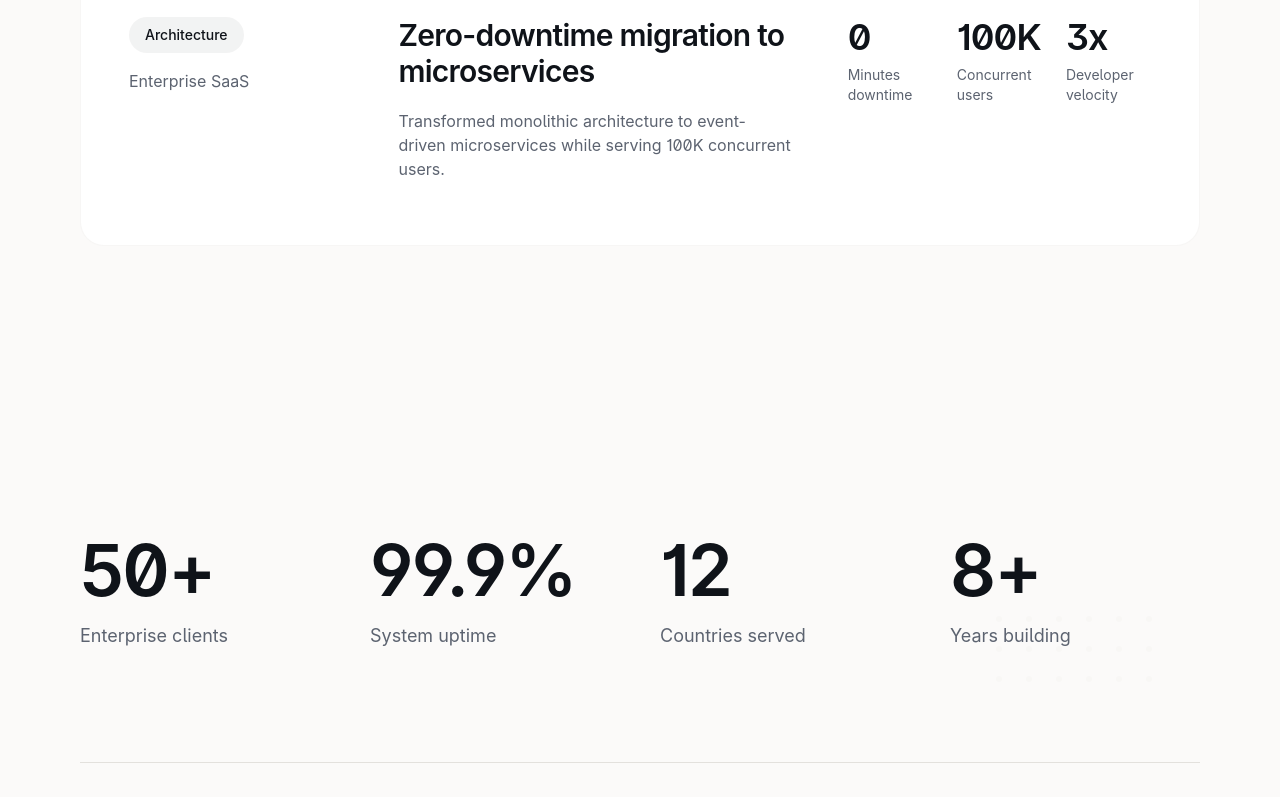
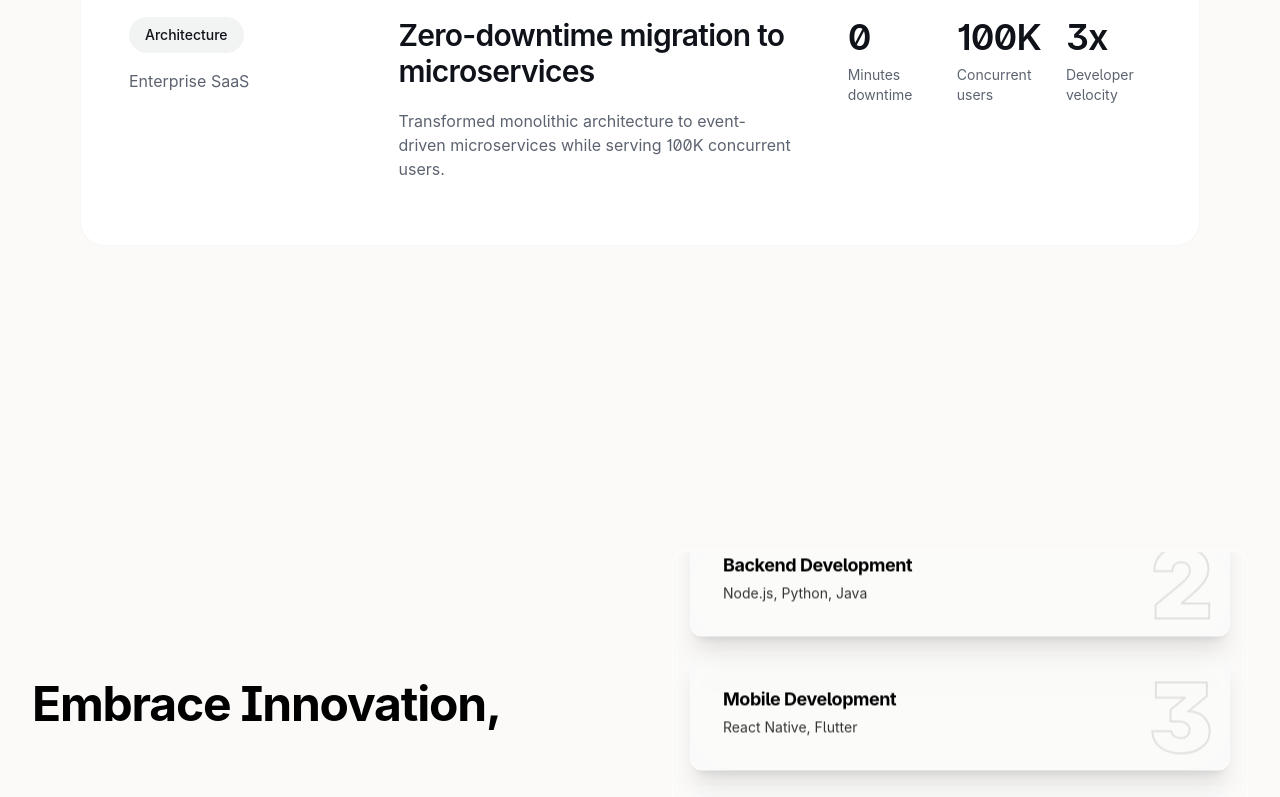
Before and after one commit to saadsrabon/dashurv5, a React (Vite) app: page / in a window 1280 px wide. Shown: the part 3870-4667 px from the top of the page. Built offline with nearby package versions, Linux system fonts and the light colour scheme; the HTML template or start-up script is replaced by a standard one.

Commit message:
added service section to the new website

```diff
--- a/package.json
+++ b/package.json
@@ -50,6 +50,7 @@
     "framer-motion": "^12.26.2",
     "input-otp": "^1.4.2",
     "lucide-react": "^0.462.0",
+    "motion": "^12.26.2",
     "next-themes": "^0.3.0",
     "react": "^18.3.1",
     "react-day-picker": "^8.10.1",
--- a/src/pages/Home.tsx
+++ b/src/pages/Home.tsx
@@ -1,116 +1,143 @@
-import { Link } from "react-router-dom";
-import { ArrowRight, ArrowUpRight, Palette, Smartphone, Globe, TrendingUp, Search, Layout as LayoutIcon } from "lucide-react";
-import { Button } from "@/components/ui/button";
-import { Layout } from "@/components/layout/Layout";
-import { ScrollReveal } from "@/components/ScrollReveal";
-import { PageTransition } from "@/components/PageTransition";
-import { AbstractArt } from "@/components/AbstractArt";
+import { Link } from 'react-router-dom';
+import {
+  ArrowRight,
+  ArrowUpRight,
+  Palette,
+  Smartphone,
+  Globe,
+  TrendingUp,
+  Search,
+  Layout as LayoutIcon,
+} from 'lucide-react';
+import { Button } from '@/components/ui/button';
+import { Layout } from '@/components/layout/Layout';
+import { ScrollReveal } from '@/components/ScrollReveal';
+import { PageTransition } from '@/components/PageTransition';
+import { AbstractArt } from '@/components/AbstractArt';
+import { useRef, useState } from 'react';
+import { motion, useInView } from 'framer-motion';
 
 const services = [
   {
     icon: Palette,
-    title: "Graphic Design",
-    description: "Elevate your brand with our creative graphic design service. We transform ideas into captivating visuals that leave a lasting impression.",
+    title: 'Graphic Design',
+    description:
+      'Elevate your brand with our creative graphic design service. We transform ideas into captivating visuals that leave a lasting impression.',
   },
   {
     icon: LayoutIcon,
-    title: "UI/UX Design",
-    description: "Unlock the power of exceptional user experiences with our UI/UX design service. We ensure your product stands out and delights users.",
+    title: 'UI/UX Design',
+    description:
+      'Unlock the power of exceptional user experiences with our UI/UX design service. We ensure your product stands out and delights users.',
   },
   {
     icon: Smartphone,
-    title: "App Development",
-    description: "Transform your ideas into exceptional mobile experiences with our cutting-edge app development services.",
+    title: 'App Development',
+    description:
+      'Transform your ideas into exceptional mobile experiences with our cutting-edge app development services.',
   },
   {
     icon: Globe,
-    title: "Web Development",
-    description: "Revolutionize your online presence with our web development services. Our skilled team creates websites that captivate users.",
+    title: 'Web Development',
+    description:
+      'Revolutionize your online presence with our web development services. Our skilled team creates websites that captivate users.',
   },
   {
     icon: TrendingUp,
-    title: "Digital Marketing",
-    description: "Elevate your brand's online visibility and reach new heights with our comprehensive digital marketing services.",
+    title: 'Digital Marketing',
+    description:
+      "Elevate your brand's online visibility and reach new heights with our comprehensive digital marketing services.",
   },
   {
     icon: Search,
-    title: "SEO",
-    description: "Boost your online presence and climb search engine rankings with our SEO expertise. Our tailored strategies focus on traffic.",
+    title: 'SEO',
+    description:
+      'Boost your online presence and climb search engine rankings with our SEO expertise. Our tailored strategies focus on traffic.',
   },
 ];
 
 const caseStudies = [
   {
-    client: "Global Fintech",
-    title: "Reduced transaction processing time by 94%",
-    description: "Rebuilt core payment infrastructure to handle 50M+ daily transactions with sub-100ms latency.",
+    client: 'Global Fintech',
+    title: 'Reduced transaction processing time by 94%',
+    description:
+      'Rebuilt core payment infrastructure to handle 50M+ daily transactions with sub-100ms latency.',
     metrics: [
-      { value: "94%", label: "Faster processing" },
-      { value: "50M+", label: "Daily transactions" },
-      { value: "99.99%", label: "Uptime achieved" },
+      { value: '94%', label: 'Faster processing' },
+      { value: '50M+', label: 'Daily transactions' },
+      { value: '99.99%', label: 'Uptime achieved' },
     ],
-    category: "Infrastructure",
-    image: "/placeholder.svg",
+    category: 'Infrastructure',
+    image: '/placeholder.svg',
   },
   {
-    client: "Healthcare Platform",
-    title: "AI-powered diagnostics at scale",
-    description: "Developed machine learning pipeline that analyzes medical imaging with 97% accuracy, deployed across 200+ hospitals.",
+    client: 'Healthcare Platform',
+    title: 'AI-powered diagnostics at scale',
+    description:
+      'Developed machine learning pipeline that analyzes medical imaging with 97% accuracy, deployed across 200+ hospitals.',
     metrics: [
-      { value: "97%", label: "Diagnostic accuracy" },
-      { value: "200+", label: "Hospitals deployed" },
-      { value: "2M+", label: "Patients served" },
+      { value: '97%', label: 'Diagnostic accuracy' },
+      { value: '200+', label: 'Hospitals deployed' },
+      { value: '2M+', label: 'Patients served' },
     ],
-    category: "AI & ML",
-    image: "/placeholder.svg",
+    category: 'AI & ML',
+    image: '/placeholder.svg',
   },
   {
-    client: "Enterprise SaaS",
-    title: "Zero-downtime migration to microservices",
-    description: "Transformed monolithic architecture to event-driven microservices while serving 100K concurrent users.",
+    client: 'Enterprise SaaS',
+    title: 'Zero-downtime migration to microservices',
+    description:
+      'Transformed monolithic architecture to event-driven microservices while serving 100K concurrent users.',
     metrics: [
-      { value: "0", label: "Minutes downtime" },
-      { value: "100K", label: "Concurrent users" },
-      { value: "3x", label: "Developer velocity" },
+      { value: '0', label: 'Minutes downtime' },
+      { value: '100K', label: 'Concurrent users' },
+      { value: '3x', label: 'Developer velocity' },
     ],
-    category: "Architecture",
-    image: "/placeholder.svg",
+    category: 'Architecture',
+    image: '/placeholder.svg',
   },
 ];
 
 const techStack = [
-  { name: "React", category: "Frontend" },
-  { name: "Next.js", category: "Frontend" },
-  { name: "TypeScript", category: "Language" },
-  { name: "Python", category: "Backend" },
-  { name: "Node.js", category: "Backend" },
-  { name: "PostgreSQL", category: "Database" },
-  { name: "MongoDB", category: "Database" },
-  { name: "AWS", category: "Cloud" },
-  { name: "GCP", category: "Cloud" },
-  { name: "Docker", category: "DevOps" },
-  { name: "Kubernetes", category: "DevOps" },
-  { name: "TensorFlow", category: "AI/ML" },
-  { name: "PyTorch", category: "AI/ML" },
-  { name: "OpenAI", category: "AI/ML" },
-  { name: "Redis", category: "Cache" },
-  { name: "GraphQL", category: "API" },
+  { name: 'React', category: 'Frontend' },
+  { name: 'Next.js', category: 'Frontend' },
+  { name: 'TypeScript', category: 'Language' },
+  { name: 'Python', category: 'Backend' },
+  { name: 'Node.js', category: 'Backend' },
+  { name: 'PostgreSQL', category: 'Database' },
+  { name: 'MongoDB', category: 'Database' },
+  { name: 'AWS', category: 'Cloud' },
+  { name: 'GCP', category: 'Cloud' },
+  { name: 'Docker', category: 'DevOps' },
+  { name: 'Kubernetes', category: 'DevOps' },
+  { name: 'TensorFlow', category: 'AI/ML' },
+  { name: 'PyTorch', category: 'AI/ML' },
+  { name: 'OpenAI', category: 'AI/ML' },
+  { name: 'Redis', category: 'Cache' },
+  { name: 'GraphQL', category: 'API' },
 ];
 
 const metrics = [
-  { value: "50+", label: "Enterprise clients" },
-  { value: "99.9%", label: "System uptime" },
-  { value: "12", label: "Countries served" },
-  { value: "8+", label: "Years building" },
+  { value: '50+', label: 'Enterprise clients' },
+  { value: '99.9%', label: 'System uptime' },
+  { value: '12', label: 'Countries served' },
+  { value: '3+', label: 'Years building' },
 ];
 
 const principles = [
-  "We write code that outlives projects.",
-  "Simplicity is the ultimate sophistication.",
-  "Every system should explain itself.",
+  'We write code that outlives projects.',
+  'Simplicity is the ultimate sophistication.',
+  'Every system should explain itself.',
 ];
 
 export default function Home() {
+  const [isDragging, setIsDragging] = useState(false);
+  const [dragStart, setDragStart] = useState(0);
+  const [scrollOffset, setScrollOffset] = useState(0);
+
+  const scrollContainerRef = useRef(null);
+  const techRef = useRef(null);
+  const techInView = useInView(techRef, { once: true });
   return (
     <PageTransition>
       <Layout>
@@ -131,7 +158,8 @@ export default function Home() {
               </ScrollReveal>
               <ScrollReveal delay={200}>
                 <p className="mt-12 text-body-lg max-w-2xl">
-                  We partner with ambitious teams to build software that performs, endures, and evolves. From AI-powered platforms to mission-critical infrastructure.
+                  We partner with ambitious teams to build software that performs, endures, and
+                  evolves. From AI-powered platforms to mission-critical infrastructure.
                 </p>
               </ScrollReveal>
               <ScrollReveal delay={300}>
@@ -190,15 +218,13 @@ export default function Home() {
 
         {/* Tech Stack Section */}
         <section className="section-padding-sm bg-secondary/30 relative overflow-hidden">
-          <AbstractArt variant="grid" className="left-0 top-10 opacity-30" />
+          <AbstractArt variant="grid" className="left-0 top-10 opacity-100" />
 
           <div className="container-wide relative z-10">
             <ScrollReveal>
               <div className="text-center mb-16">
                 <p className="text-caption mb-5">Technology</p>
-                <h2 className="text-headline text-foreground">
-                  Built with modern tools
-                </h2>
+                <h2 className="text-headline text-foreground">Built with modern tools</h2>
               </div>
             </ScrollReveal>
 
@@ -207,7 +233,9 @@ export default function Home() {
                 <ScrollReveal key={tech.name} delay={index * 30} direction="none">
                   <div className="tech-card flex items-center gap-3 cursor-default">
                     <span className="text-base font-medium text-foreground">{tech.name}</span>
-                    <span className="text-xs text-muted-foreground bg-muted px-2 py-1 rounded-lg">{tech.category}</span>
+                    <span className="text-xs text-muted-foreground bg-muted px-2 py-1 rounded-lg">
+                      {tech.category}
+                    </span>
                   </div>
                 </ScrollReveal>
               ))}
@@ -224,9 +252,7 @@ export default function Home() {
               <div className="flex items-end justify-between mb-20">
                 <div>
                   <p className="text-caption mb-5">Case Studies</p>
-                  <h2 className="text-headline text-foreground">
-                    Results that speak
-                  </h2>
+                  <h2 className="text-headline text-foreground">Results that speak</h2>
                 </div>
                 <ScrollReveal delay={100}>
                   <Button variant="minimal" asChild className="hidden md:flex">
@@ -268,7 +294,9 @@ export default function Home() {
                         <div className="grid grid-cols-3 gap-6">
                           {study.metrics.map((metric) => (
                             <div key={metric.label}>
-                              <p className="text-3xl lg:text-4xl font-semibold text-foreground tracking-tight">{metric.value}</p>
+                              <p className="text-3xl lg:text-4xl font-semibold text-foreground tracking-tight">
+                                {metric.value}
+                              </p>
                               <p className="text-sm text-muted-foreground mt-2">{metric.label}</p>
                             </div>
                           ))}
@@ -281,7 +309,178 @@ export default function Home() {
             </div>
           </div>
         </section>
+        <section ref={techRef} className="relative py-32  text-black overflow-hidden">
+          <div className="container mx-auto px-6 lg:px-8 relative z-10">
+            <div className="grid grid-cols-1 lg:grid-cols-2 gap-16 items-center">
+              {/* Left Side - Text Content */}
+              <motion.div
+                initial={{ opacity: 0, x: -50 }}
+                animate={techInView ? { opacity: 1, x: 0 } : {}}
+                transition={{ duration: 0.8, ease: 'easeOut' }}
+              >
+                <h2 className="text-4xl md:text-5xl font-bold text-black mb-6">
+                  Embrace Innovation,
+                  <br />
+                  <span className=" text-black clip-text text-transparent">Master Tomorrow</span>
+                </h2>
+                <p className="text-xl text-gray-600 leading-relaxed mb-8">
+                  From cutting-edge development to cloud solutions and AI, our technology expertise
+                  allows us to build solutions that accommodate what's happening in your industry
+                  today - and prepare you for what's next.
+                </p>
+                <motion.button
+                  whileHover={{ scale: 1.05 }}
+                  whileTap={{ scale: 0.95 }}
+                  className="px-8 py-4 bg-white/10 backdrop-blur-sm border border-white/20 text-white font-semibold rounded-full hover:bg-white/20 transition-all duration-300"
+                  // onClick={() => navigate("/capabilties")}
+                >
+                  Explore our technologies →
+                </motion.button>
+              </motion.div>
 
+              {/* Right Side - Looping Cards */}
+              <div
+                ref={scrollContainerRef}
+                className="relative h-[600px] overflow-hidden border-2 border-white/30 rounded-xl bg-white/5 backdrop-blur-sm p-4"
+                onMouseDown={(e) => {
+                  e.preventDefault();
+                  setIsDragging(true);
+                  setDragStart(e.clientY - scrollOffset);
+                }}
+                onMouseMove={(e) => {
+                  if (isDragging) {
+                    e.preventDefault();
+                    const newOffset = e.clientY - dragStart;
+                    setScrollOffset(newOffset);
+                  }
+                }}
+                onMouseUp={() => setIsDragging(false)}
+                onMouseLeave={() => setIsDragging(false)}
+                onTouchStart={(e) => {
+                  e.preventDefault();
+                  setIsDragging(true);
+                  setDragStart(e.touches[0].clientY - scrollOffset);
+                }}
+                onTouchMove={(e) => {
+                  if (isDragging) {
+                    e.preventDefault();
+                    const newOffset = e.touches[0].clientY - dragStart;
+                    setScrollOffset(newOffset);
+                  }
+                }}
+                onTouchEnd={() => setIsDragging(false)}
+                style={{ cursor: isDragging ? 'grabbing' : 'grab', userSelect: 'none' }}
+              >
+                <div className="absolute top-0 left-0 right-0 h-20 bg-gradient-to-b from-white-900 via-gray-900/80 to-transparent z-10 pointer-events-none" />
+                <div className="absolute bottom-0 left-0 right-0 h-20 bg-gradient-to-t from-white-900 via-gray-900/80 to-transparent z-10 pointer-events-none" />
+
+                <div
+                  className="animate-scroll-up group"
+                  style={{
+                    transform: `translateY(${scrollOffset}px)`,
+                    animationPlayState: isDragging ? 'paused' : 'running',
+                  }}
+                >
+                  {[
+                    { title: 'Frontend Development', desc: 'React, Vue.js, Angular' },
+                    { title: 'Backend Development', desc: 'Node.js, Python, Java' },
+                    { title: 'Mobile Development', desc: 'React Native, Flutter' },
+                    { title: 'Cloud Solutions', desc: 'AWS, Azure, Google Cloud' },
+                    { title: 'AI & Machine Learning', desc: 'TensorFlow, PyTorch' },
+                    { title: 'DevOps', desc: 'Docker, Kubernetes' },
+                  ].map((tech, index) => (
+                    <motion.div
+                      key={index}
+                      className="relative p-8 rounded-xl text-black mb-4 backdrop-blur-xl bg-white/10 border border-white/20 shadow-xl overflow-hidden group/card"
+                    >
+                      {/* Watermark number - stroke type */}
+                      <div className="absolute top-4 right-4 text-black/50 group-hover/card:text-black/15 transition-colors duration-300">
+                        <span
+                          className="text-8xl font-black"
+                          style={
+                            {
+                              WebkitTextStroke: '2px rgba(0, 0, 0, 0.1)',
+                              WebkitTextFillColor: 'transparent',
+                            } as React.CSSProperties
+                          }
+                        >
+                          {index + 1}
+                        </span>
+                      </div>
+
+                      {/* Bluish light hover effect - individual card */}
+                      <div className="absolute inset-0 bg-gradient-to-br from-blue-500/0 via-blue-400/0 to-blue-600/0 group-hover/card:from-blue-500/20 group-hover/card:via-blue-400/30 group-hover/card:to-blue-600/20 transition-all duration-300 rounded-xl" />
+                      <div className="absolute inset-0 opacity-0 group-hover/card:opacity-100 transition-opacity duration-300">
+                        <div className="absolute inset-0 rounded-xl shadow-[0_0_20px_rgba(59,130,246,0.5)] group-hover/card:shadow-[0_0_30px_rgba(59,130,246,0.8)]" />
+                      </div>
+
+                      <div className="relative z-10">
+                        <h3 className="text-lg font-bold mb-1">{tech.title}</h3>
+                        <p className="text-black/80 text-sm">{tech.desc}</p>
+                      </div>
+                    </motion.div>
+                  ))}
+                  {/* Duplicate for seamless loop */}
+                  {[
+                    { title: 'Frontend Development', desc: 'React, Vue.js, Angular' },
+                    { title: 'Backend Development', desc: 'Node.js, Python, Java' },
+                    { title: 'Mobile Development', desc: 'React Native, Flutter' },
+                    { title: 'Cloud Solutions', desc: 'AWS, Azure, Google Cloud' },
+                    { title: 'AI & Machine Learning', desc: 'TensorFlow, PyTorch' },
+                    { title: 'DevOps', desc: 'Docker, Kubernetes' },
+                  ].map((tech, index) => (
+                    <motion.div
+                      key={`duplicate-${index}`}
+                      className="relative p-8 rounded-xl text-black mb-4 backdrop-blur-xl bg-white/10 border border-white/20 shadow-xl overflow-hidden group/card"
+                    >
+                      {/* Watermark number - stroke type */}
+                      <div className="absolute top-4 right-4 text-black/10 group-hover/card:text-white/15 transition-colors duration-300">
+                        <span
+                          className="text-8xl font-black"
+                          style={ {
+                              WebkitTextStroke: '2px rgba(0, 0, 0, 0.1)',
+                              WebkitTextFillColor: 'transparent',
+                            } as React.CSSProperties}
+                        >
+                          {index + 1}
+                        </span>
+                      </div>
+
+                      {/* Bluish light hover effect - individual card */}
+                      <div className="absolute inset-0 bg-gradient-to-br from-blue-500/0 via-blue-400/0 to-blue-600/0 group-hover/card:from-blue-500/20 group-hover/card:via-blue-400/30 group-hover/card:to-blue-600/20 transition-all duration-300 rounded-xl" />
+                      <div className="absolute inset-0 opacity-0 group-hover/card:opacity-100 transition-opacity duration-300">
+                        <div className="absolute inset-0 rounded-xl shadow-[0_0_20px_rgba(59,130,246,0.5)] group-hover/card:shadow-[0_0_30px_rgba(59,130,246,0.8)]" />
+                      </div>
+
+                      <div className="relative z-10">
+                        <h3 className="text-lg font-bold mb-1">{tech.title}</h3>
+                        <p className="text-black/80 text-sm">{tech.desc}</p>
+                      </div>
+                    </motion.div>
+                  ))}
+                </div>
+              </div>
+            </div>
+          </div>
+
+          {/* Custom CSS for scrolling animation */}
+          <style>{`
+          @keyframes scroll-up {
+            0% {
+              transform: translateY(0);
+            }
+            100% {
+              transform: translateY(-50%);
+            }
+          }
+          .animate-scroll-up {
+            animation: scroll-up 30s linear infinite;
+          }
+          .group:hover .animate-scroll-up {
+            animation-play-state: paused;
+          }
+        `}</style>
+        </section>
         {/* Metrics Section */}
         <section className="section-padding-sm relative">
           <AbstractArt variant="dots" className="right-32 bottom-20 opacity-30" />
@@ -291,7 +490,9 @@ export default function Home() {
               {metrics.map((metric, index) => (
                 <ScrollReveal key={metric.label} delay={index * 100}>
                   <div className="text-center lg:text-left">
-                    <p className="text-6xl md:text-7xl font-semibold tracking-tight text-foreground">{metric.value}</p>
+                    <p className="text-6xl md:text-7xl font-semibold tracking-tight text-foreground">
+                      {metric.value}
+                    </p>
                     <p className="mt-4 text-lg text-muted-foreground">{metric.label}</p>
                   </div>
                 </ScrollReveal>
@@ -348,9 +549,7 @@ export default function Home() {
             <div className="grid lg:grid-cols-2 gap-14 items-center">
               <div>
                 <ScrollReveal direction="none">
-                  <h2 className="text-headline">
-                    Ready to build something that matters?
-                  </h2>
+                  <h2 className="text-headline">Ready to build something that matters?</h2>
                   <p className="mt-8 text-xl opacity-70 max-w-lg">
                     Let's discuss how we can help you achieve your technical ambitions.
                   </p>
```
Also changed, not shown: 1 other file (tests, documents, lock files or other folders).
